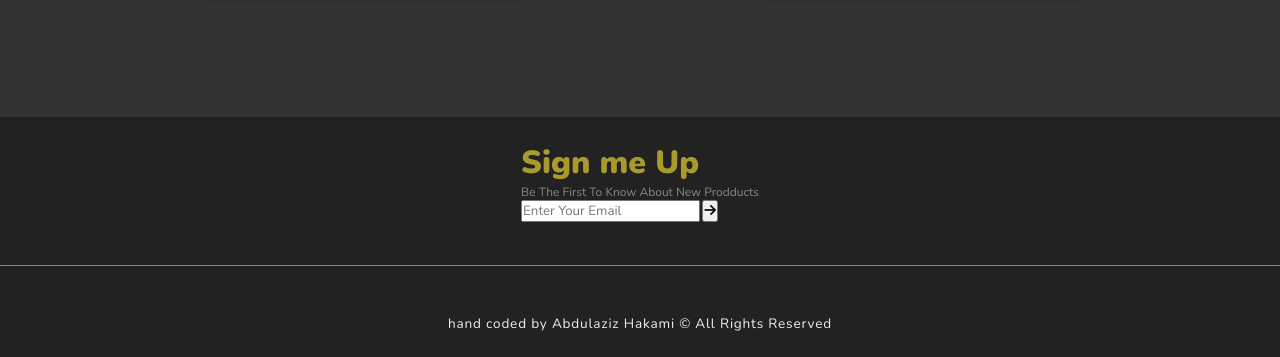
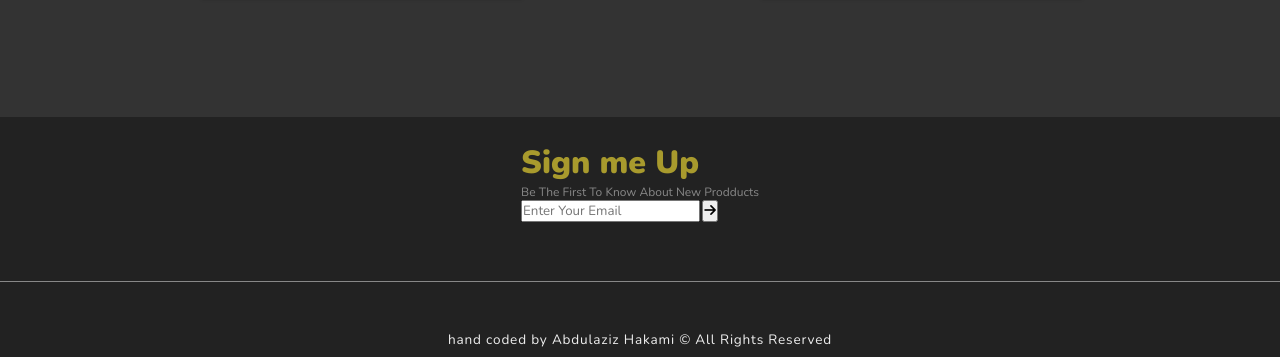
Before and after one commit to Treakn/Food-example, a plain HTML site: page Index.html in a window 1280 px wide. Shown: the part 2321-2678 px from the top of the page. Drawn offline with nearby package versions, Linux system fonts and the light colour scheme.

Commit message:
small fix

```diff
--- a/Styles.css
+++ b/Styles.css
@@ -465,6 +465,10 @@ signup-form-input::placeholder{
 
     }
 
+    .copyright{
+        bottom: 1rem;
+    }
+
 
 }
 
```
